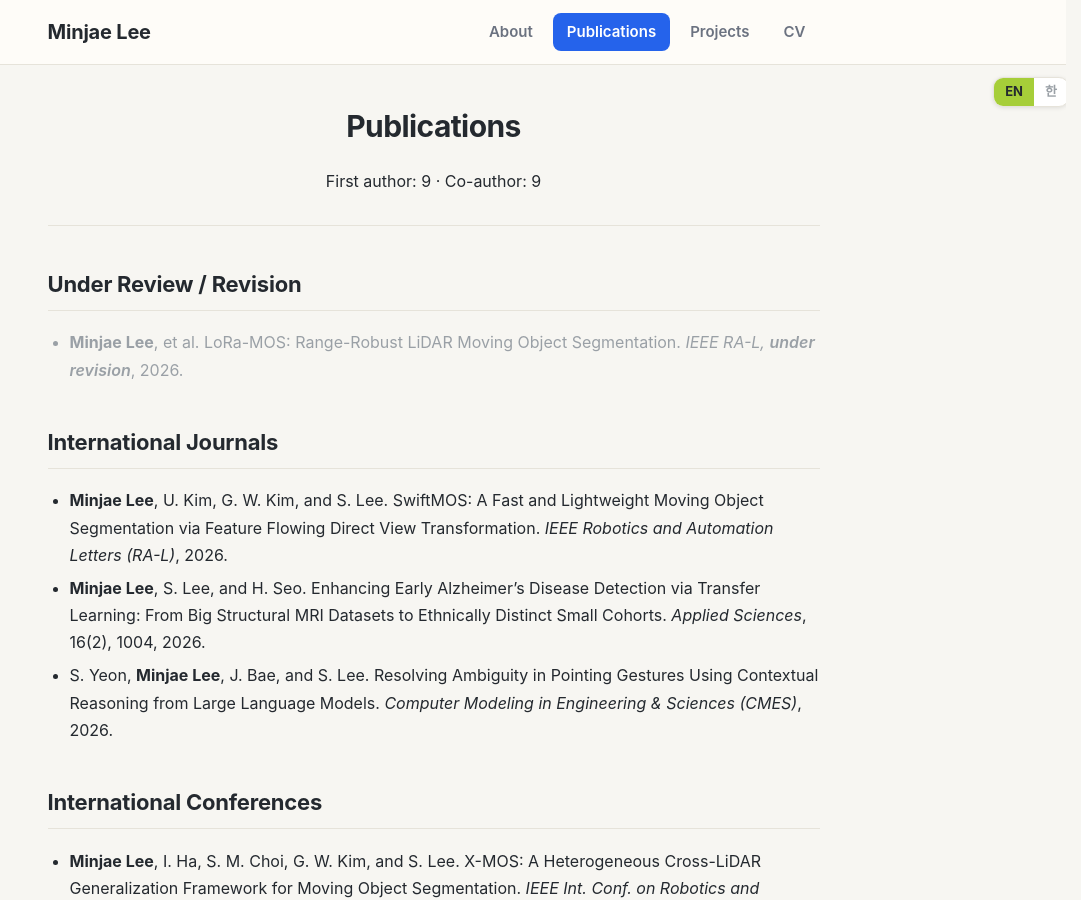
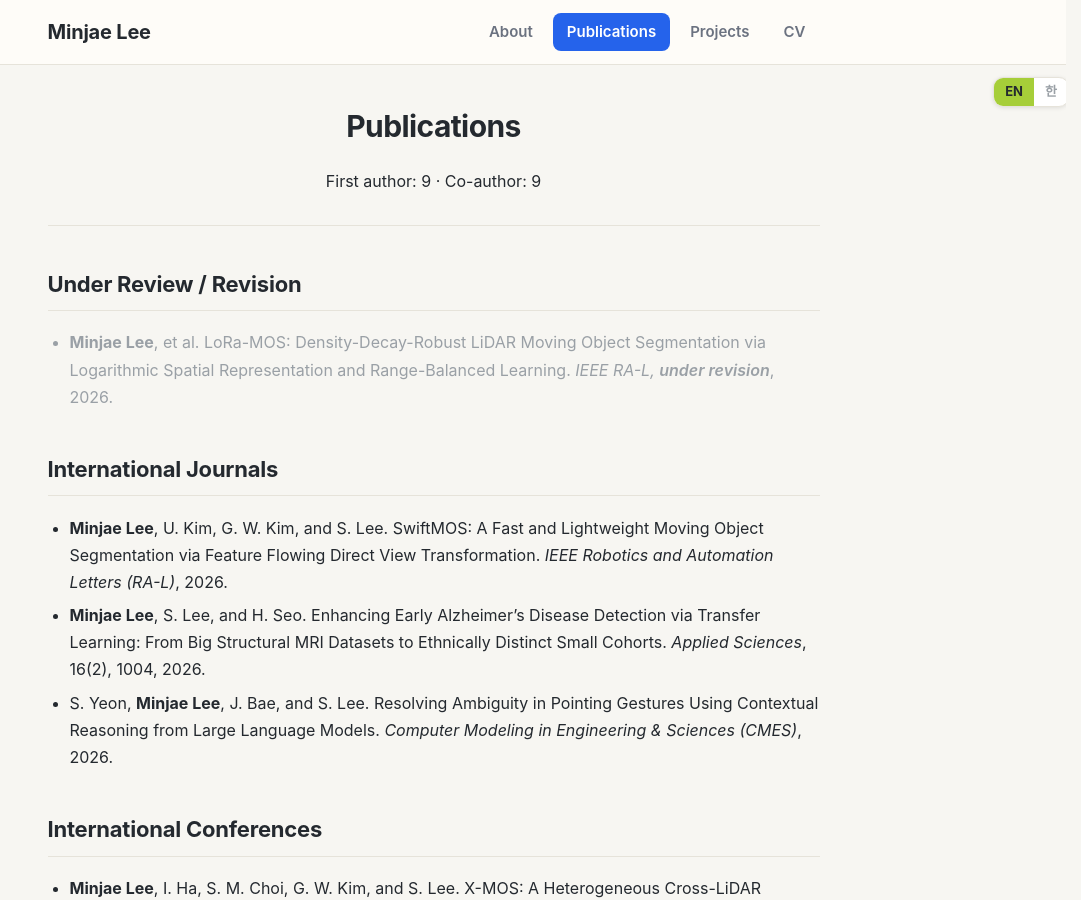
Before and after one commit to MinChoi0129/MinChoi0129.github.io, a Jekyll site: the page built from publications.md, in a window 1280 px wide and 900 px high. Shown: the whole window, without its empty margins (199-1280 px from the left). Built offline with Jekyll 4.4.1, drawn with Linux system fonts in a browser that asks for light colours.

Commit message:
LoRa-MOS: update title (Density-Decay-Robust); full title on site, core title on CV
Co-Authored-By: Claude Opus 4.8 (1M context) <noreply@anthropic.com>

```diff
--- a/publications.md
+++ b/publications.md
@@ -21,7 +21,7 @@ title: Publications
 
 <div class="under-review" markdown="1">
 
-- **Minjae Lee**, et al. LoRa-MOS: Range-Robust LiDAR Moving Object Segmentation. *IEEE RA-L, <span class="rev"><span class="lang-en">under revision</span><span class="lang-ko">수정 중</span></span>*, 2026.
+- **Minjae Lee**, et al. LoRa-MOS: Density-Decay-Robust LiDAR Moving Object Segmentation via Logarithmic Spatial Representation and Range-Balanced Learning. *IEEE RA-L, <span class="rev"><span class="lang-en">under revision</span><span class="lang-ko">수정 중</span></span>*, 2026.
 
 </div>
 
```
Also changed, not shown: 4 other files.
